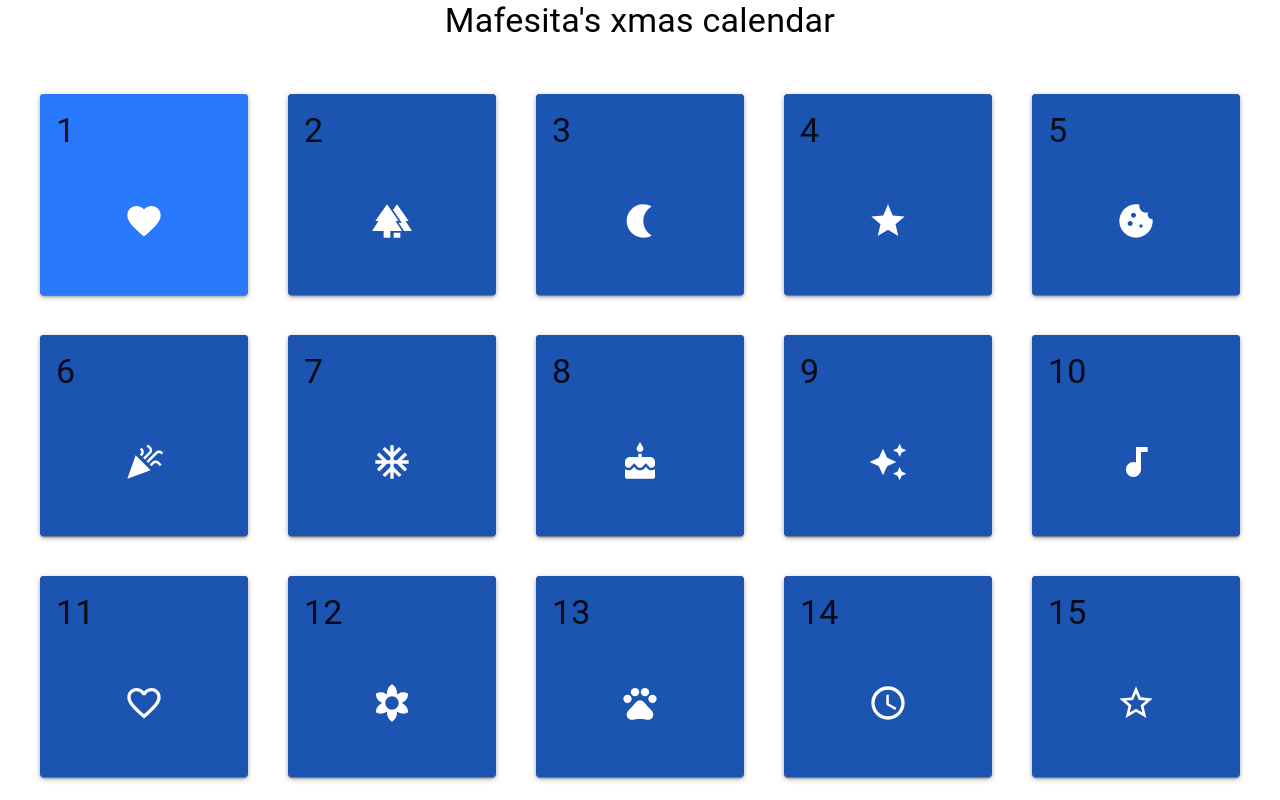
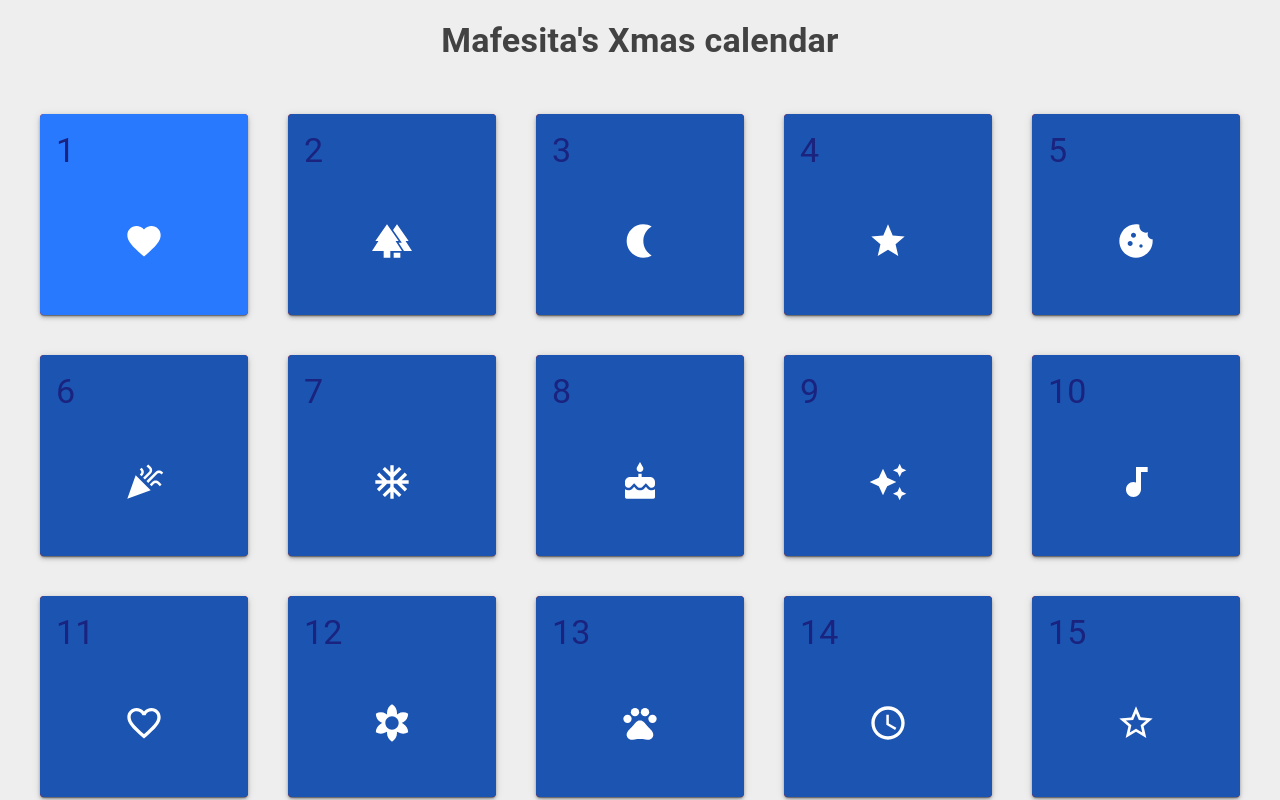
Before and after one commit to AlexIvar/xmascalendar, a React (Create React App) app: page / in a window 1280 px wide. Shown: the top 800 px of the page. Built offline with nearby package versions, Linux system fonts and the light colour scheme.

Commit message:
second commit

```diff
--- a/public/index.html
+++ b/public/index.html
@@ -26,7 +26,7 @@
     -->
     <title>React App</title>
   </head>
-  <body>
+  <body style="background-color: #eeeeee;">
     <noscript>You need to enable JavaScript to run this app.</noscript>
     <div id="root"></div>
     <!--
--- a/src/components/calendar.js
+++ b/src/components/calendar.js
@@ -141,14 +141,14 @@ let items = [
 export const Calendar = () => {
     return (
         <div>
-            <Typography gutterBottom variant="h4" component="div">
-            Mafesita's xmas calendar
+            <Typography gutterBottom variant="h4" component="div" sx={{fontWeight:"bold", paddingTop:"20px", color: "#424242"}}>
+            Mafesita's Xmas calendar
             </Typography>
 
-            <Grid container spacing={{ xs: 1, sm: 2, md: 2, lg: 5, xl: 3 }} columns={{ xs: 10, sm: 10, md: 10, lg: 10, xl: 4 }}  sx={{padding: 5}}>
+            <Grid container spacing={{ xs: 2, sm: 4, md: 5, lg: 5, xl: 3 }} columns={{ xs: 6, sm: 8, md: 10, lg: 10, xl: 4 }}  sx={{padding: 5}}>
                 {items.map((item) => {
                     return (
-                        <Grid item xs={4} md={4} lg={2} xl={4} key={item.id}>
+                        <Grid item xs={2} sm={2} md={2} lg={2} xl={4} key={item.id}>
                             <CalendarItem numberid={item.id} cardText={item.text} cardColor={item.color} cardTitle={item.title} cardBody={item.body} cardBody2={item.body2} cardBody3={item.body3} cardBody4={item.body4}/>
                         </Grid>
                     )
--- a/src/components/calendarItem.js
+++ b/src/components/calendarItem.js
@@ -87,7 +87,7 @@ export const CalendarItem = (props) => {
     <Item onClick={() => handleClickOpen(props)} elevation={3}>
 
     <Card sx={{background: props.cardColor}}>
-    <Typography gutterBottom variant="h4" component="div" sx={{padding: 2}}>
+    <Typography gutterBottom variant="h4" component="div" sx={{padding: 2, color: "#1a237e"}}>
           {props.numberid}
         </Typography>
       <CardContent sx={{textAlign: "center"}}>
```
